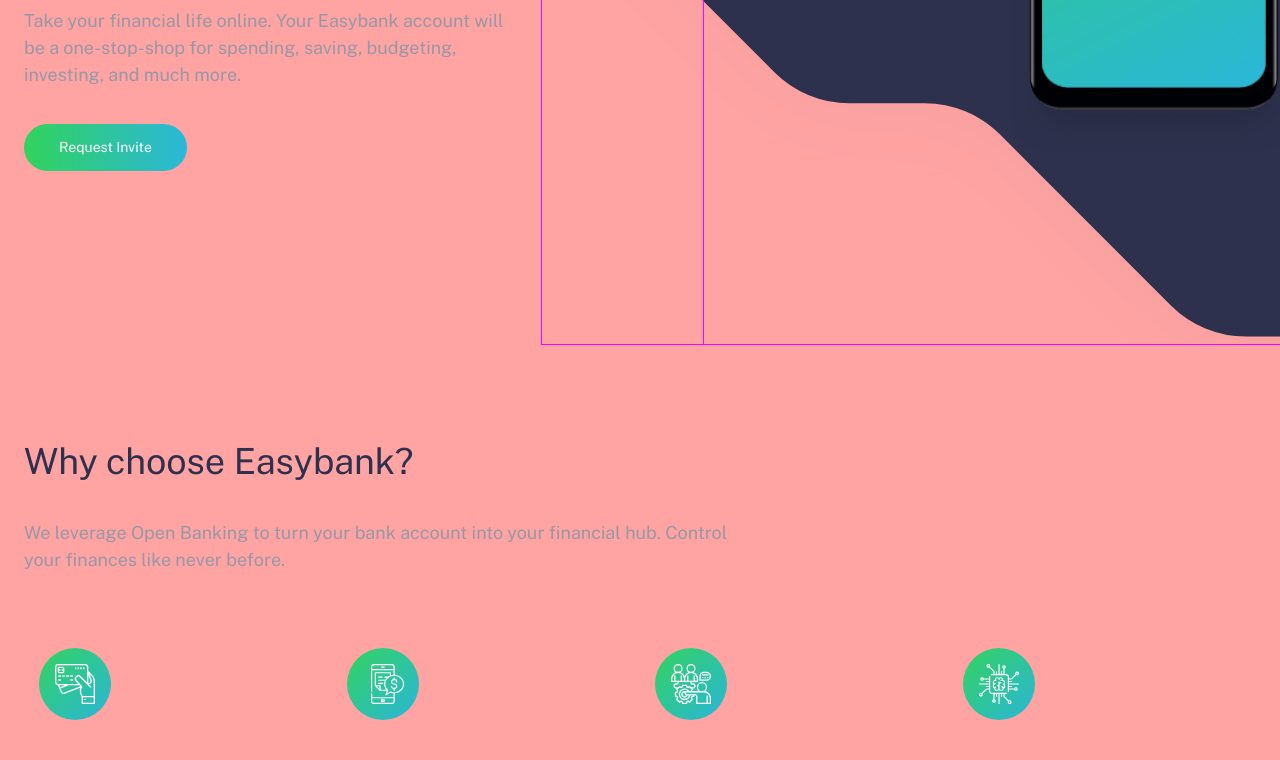
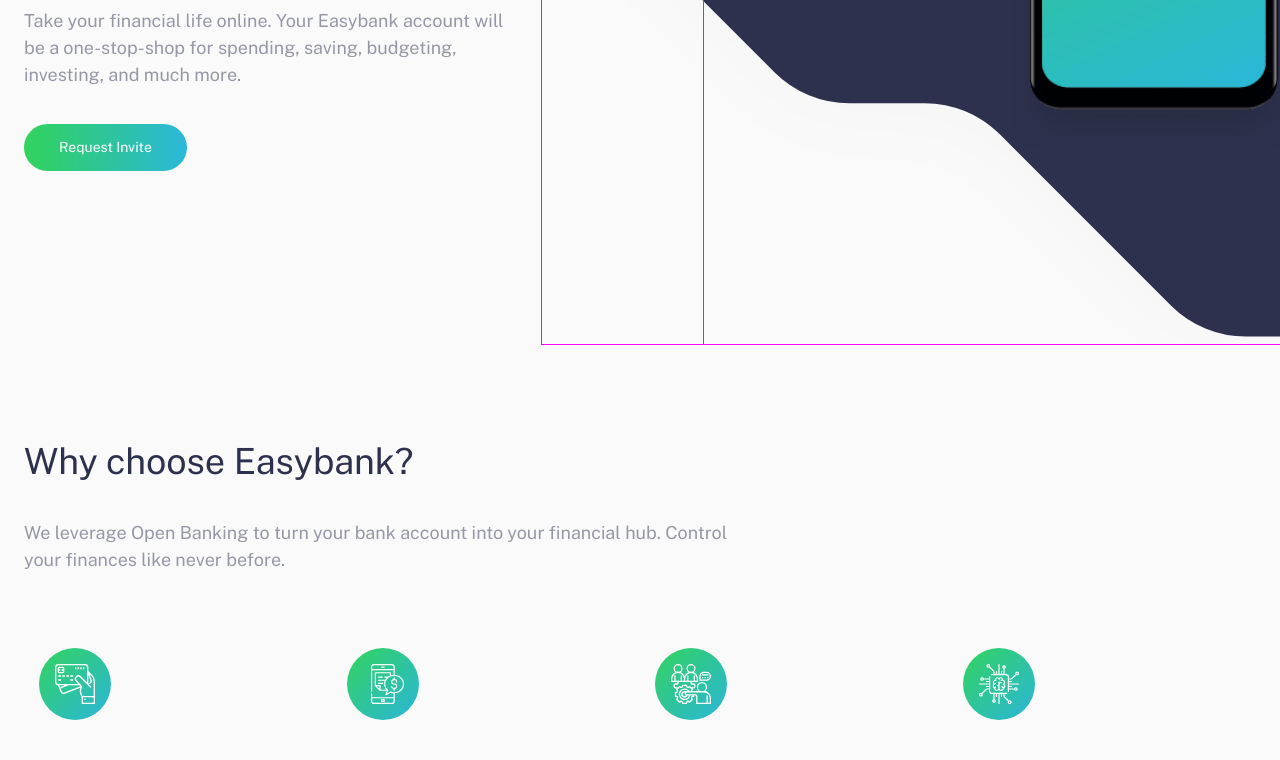
Before and after one commit to draducu/Easy-Bank, a website: page index.html in a window 1280 px wide. Shown: the part 391-1151 px from the top of the page. Drawn offline with nearby package versions, Linux system fonts and the light colour scheme.

Commit message:
modificare

```diff
--- a/app/scss/_variables.scss
+++ b/app/scss/_variables.scss
@@ -2,11 +2,8 @@
 $limeGreen: hsl(136, 65%, 51%);
 $brightCyan: hsl(192, 70%, 51%);
 $grayishBlue: hsl(233, 8%, 62%);
-$lightGrayishBlue: hsl(220, 100%, 79%);
-// $lightGrayishBlue: hsl(220, 16%, 96%);
-
-$veryLightGray: hsl(0, 100%, 82%);
-// $veryLightGray: hsl(0, 0%, 98%);
+$lightGrayishBlue: hsl(220, 16%, 96%);
+$veryLightGray: hsl(0, 0%, 98%);
 $white: hsl(0, 0%, 100%);
 
 //font sizes
```
Also changed, not shown: app/scss/_footer.scss (added), dist/css/style.css, 1 other file.
